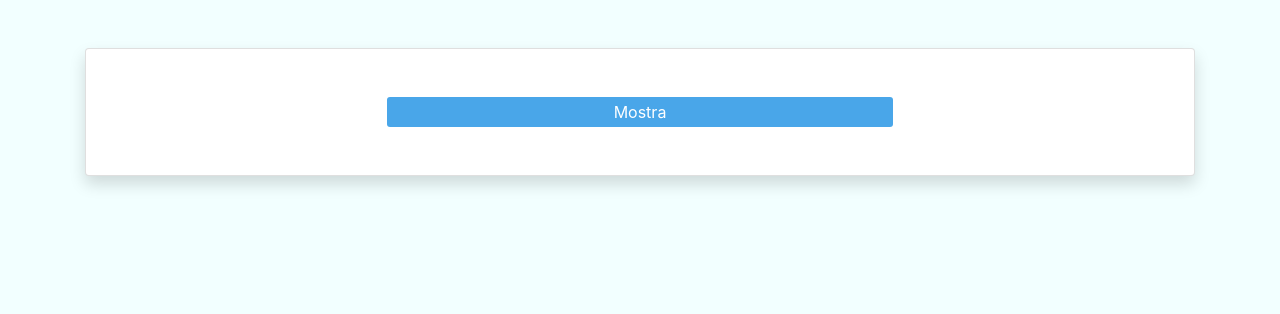
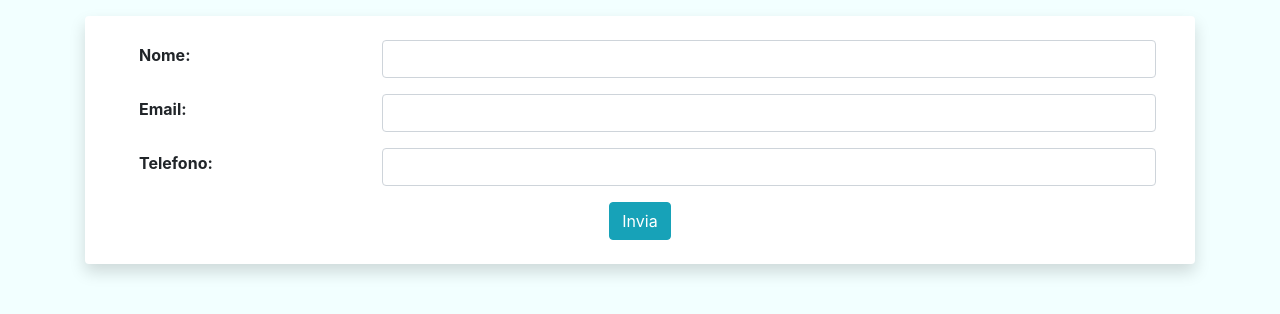
Before and after one commit to zuingo88/lezioni-react, a React (Create React App) app in the folder React-Hooks-master/: page / in a window 1280 px wide. Shown: the top 314 px of the page. Built offline with nearby package versions, Linux system fonts and the light colour scheme.

Commit message:
Form impostazione.

```diff
--- a/React-Hooks-master/src/App.js
+++ b/React-Hooks-master/src/App.js
@@ -1,4 +1,4 @@
-import Inizio from "./lezioni/3-render-condizionale/inizio/3-show-hide";
+import Inizio from "./lezioni/4-forms/inizio/1-input-controllati";
 
 function App() {
   return (
--- a/React-Hooks-master/src/lezioni/4-forms/inizio/1-input-controllati.js
+++ b/React-Hooks-master/src/lezioni/4-forms/inizio/1-input-controllati.js
@@ -1,10 +1,43 @@
 import React from "react";
 
 const ControlledInput = () => {
+
+  const handleSubmit = (e) => {
+    e.preventDefault();
+    console.log('Form inviato!');
+  }
+
   return (
-    <div>
-      <h2>Controlled Input Component</h2>
-    </div>
+    <form className='bg-white shadow p-4 rounded'>
+
+      <div className="form-group d-flex align-items-center justify-content-around container">
+        <label htmlFor="nome" className="text-left font-weight-bold col-3">
+          Nome:
+        </label>
+        <input id='nome' type="text" name='nome' className='form-control col-9' />
+      </div>
+
+      <div className="form-group d-flex align-items-center justify-content-around container rounded">
+        <label htmlFor="email" className="text-left font-weight-bold col-3">
+          Email:
+        </label>
+        <input id='email' type="email" name='email' className='form-control col-9' />
+      </div>
+
+      <div className="form-group d-flex align-items-center justify-content-around container rounded">
+        <label htmlFor="telefono" className="text-left font-weight-bold col-3">
+          Telefono:
+        </label>
+        <input id='telefono' type="tel" name='telefono' className='form-control col-9' />
+      </div>
+
+      <div>
+        <button type="submit" className='btn btn-info' onClick={handleSubmit}>
+          Invia
+        </button>
+      </div>
+
+    </form>
   );
 };
 
```
